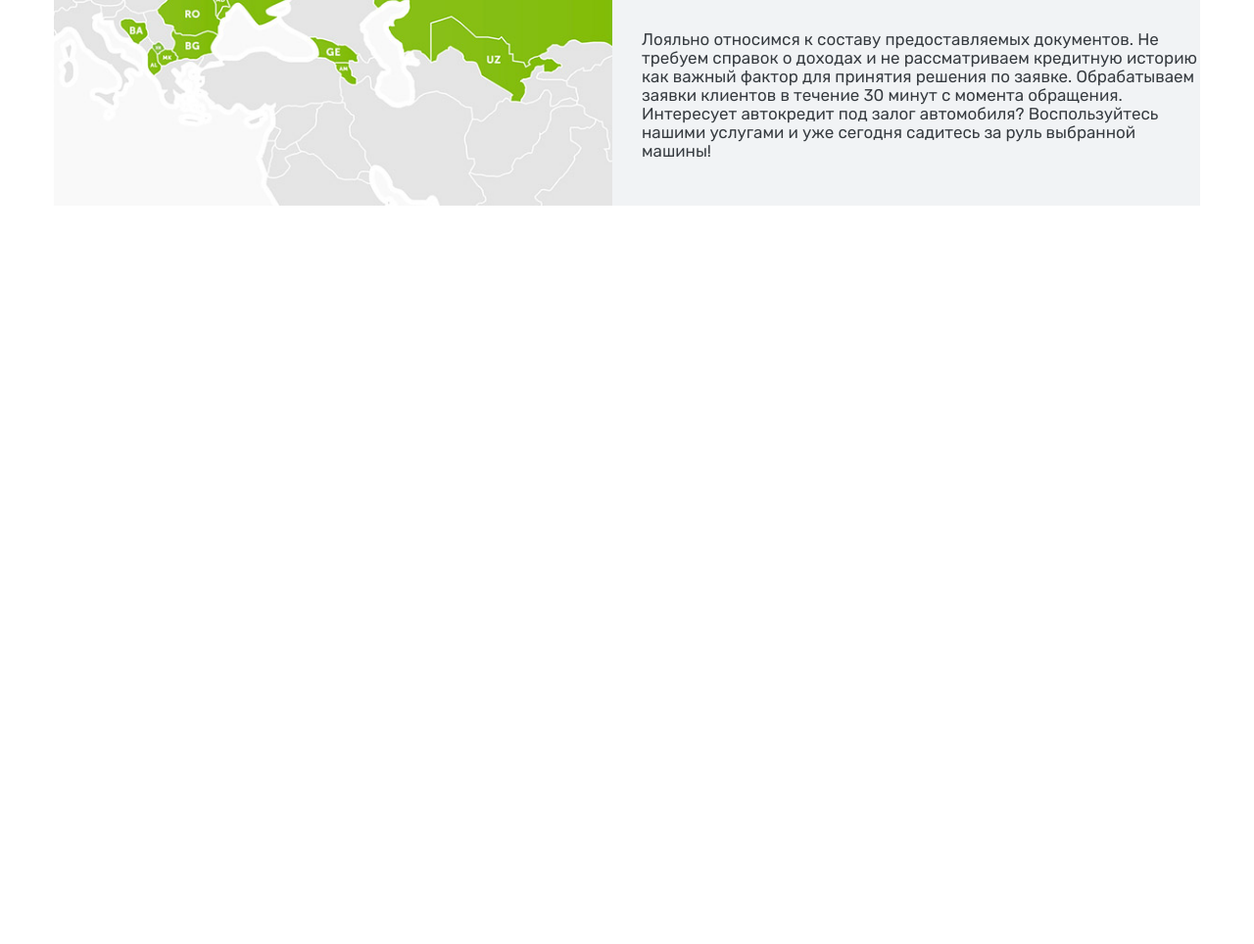
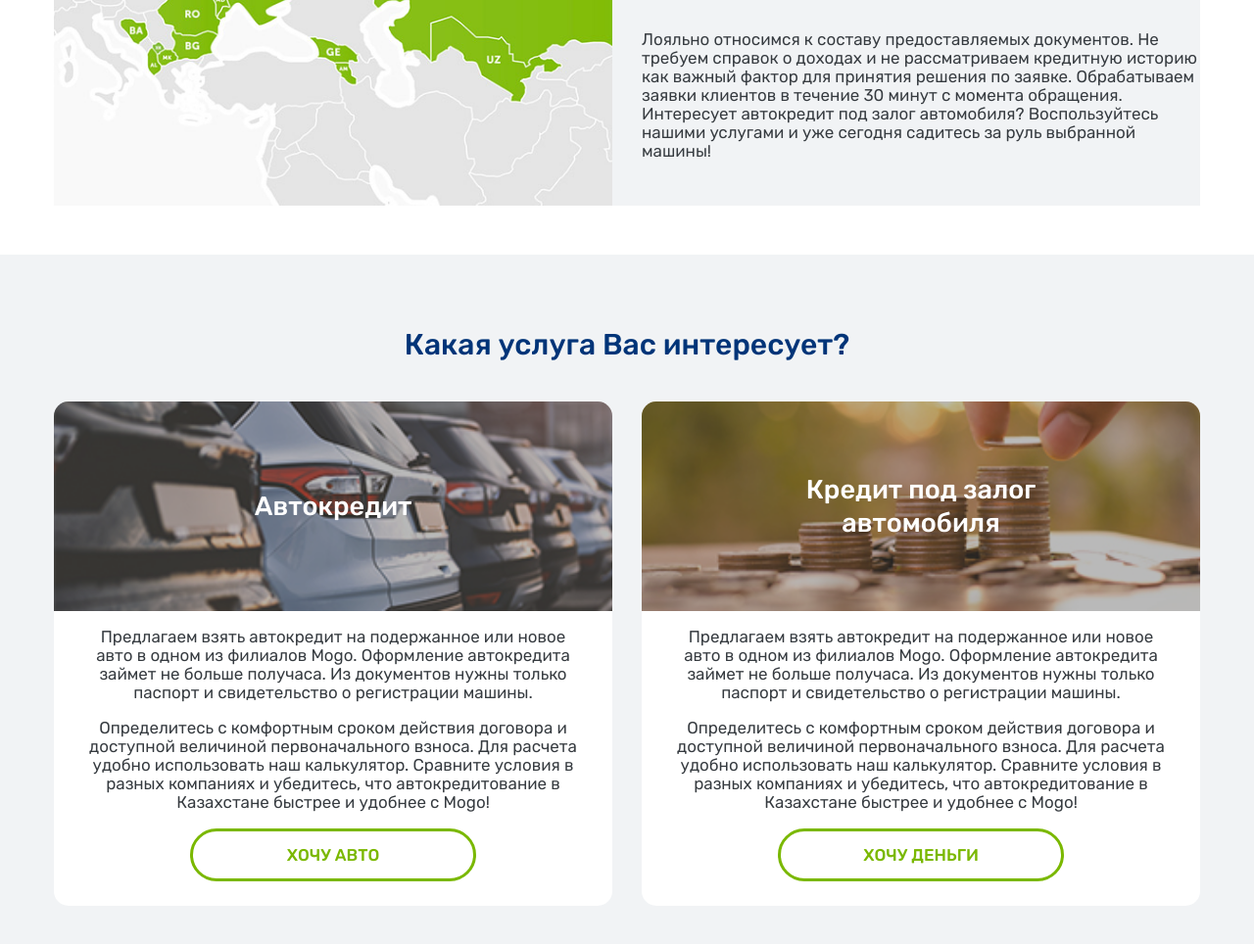
Before and after one commit to bsdave/mogo-pages, a plain HTML site: page 1.main.html in a window 1280 px wide. Shown: the part 2173-3137 px from the top of the page at 98% size. Before the commit the page ends 2433 px from the top, so only its background shows below. Drawn offline with Linux system fonts and the light colour scheme.

Commit message:
MAde services component

```diff
--- a/1.main.html
+++ b/1.main.html
@@ -409,6 +409,62 @@
     </div>
   </div>
 
+  <div class="services-box">
+    <div class="container">
+      <div class="services-head">
+        <h2 class="common-title">Какая услуга Вас интересует?</h2>
+      </div>
+      <div class="services-body">
+        <div class="row">
+          <div class="col-12 col-md-6">
+            <div class="service horizontal-centered">
+              <div class="service-head">
+                <img class="service-image" src="assets/images/carlot.jpg">
+                <div class="service-title-box">
+                  <h3 class="service-title">Автокредит</h3>
+                </div>
+              </div>
+
+              <div class="service-body">
+                <p class="description">Предлагаем взять автокредит на подержанное или новое авто в одном из филиалов
+                  Mogo. Оформление
+                  автокредита займет не больше получаса. Из документов нужны только паспорт и свидетельство о
+                  регистрации машины.</p>
+                <p class="description">Определитесь с комфортным сроком действия договора и доступной величиной
+                  первоначального взноса. Для
+                  расчета удобно использовать наш калькулятор. Сравните условия в разных компаниях и убедитесь, что
+                  автокредитование в Казахстане быстрее и удобнее с Mogo!</p>
+                <a href="#" class="button negative mw292">ХОЧУ АВТО</a>
+              </div>
+            </div>
+          </div>
+          <div class="col-12 col-md-6">
+            <div class="service horizontal-centered">
+              <div class="service-head">
+                <img class="service-image" src="assets/images/money.jpg">
+                <div class="service-title-box">
+                  <h3 class="service-title">Кредит под залог <br> автомобиля</h3>
+                </div>
+              </div>
+
+              <div class="service-body">
+                <p class="description">Предлагаем взять автокредит на подержанное или новое авто в одном из филиалов
+                  Mogo. Оформление
+                  автокредита займет не больше получаса. Из документов нужны только паспорт и свидетельство о
+                  регистрации машины.</p>
+                <p class="description">Определитесь с комфортным сроком действия договора и доступной величиной
+                  первоначального взноса. Для
+                  расчета удобно использовать наш калькулятор. Сравните условия в разных компаниях и убедитесь, что
+                  автокредитование в Казахстане быстрее и удобнее с Mogo!</p>
+                <a href="#" class="button negative mw292">ХОЧУ ДЕНЬГИ</a>
+              </div>
+            </div>
+          </div>
+        </div>
+      </div>
+    </div>
+  </div>
+
 </body>
 
 </html>
--- a/uncompiled_scss/style.scss
+++ b/uncompiled_scss/style.scss
@@ -16,6 +16,7 @@
 @import "styles/components/calculator";
 @import "styles/components/offers";
 @import "styles/components/advantages";
+@import "styles/components/services";
 @import "styles/components/footer";
 
 body {
--- /dev/null
+++ b/uncompiled_scss/styles/components/_services.scss
@@ -0,0 +1,76 @@
+.services-box {
+  padding: 50px 0;
+  background-color: #f1f3f5;
+
+  .services-head {
+    margin-bottom: 40px;
+  }
+
+  .services-body {
+    .service {
+      background-color: #ffffff;
+      padding-bottom: 25px;
+      border-radius: 15px;
+
+      .service-head {
+        position: relative;
+        border-top-left-radius: 15px;
+        border-top-right-radius: 15px;
+
+
+        &::before {
+          border-top-left-radius: 15px;
+          border-top-right-radius: 15px;
+
+          content: "";
+          display: block;
+          position: absolute;
+          z-index: 0;
+          top: 0;
+          left: 0;
+          right: 0;
+          bottom: 0;
+          background: rgba(82, 82, 82, 0.4);
+        }
+
+        .service-image {
+          border-top-left-radius: 15px;
+          border-top-right-radius: 15px;
+
+          display: block;
+          width: 100%;
+          height: auto;
+        }
+
+        .service-title-box {
+        border-radius: 15px;
+
+
+          position: absolute;
+          top: 0;
+          bottom: 0;
+          left: 0;
+          right: 0;
+          text-align: center;
+
+          display: flex;
+          align-items: center;
+          justify-content: center;
+
+          .service-title {
+            margin: 0;
+            font-size: 27px;
+            line-height: 27px;
+            font-weight: 500;
+            line-height: 1.26;
+            color: #ffffff;
+          }
+        }
+      }
+
+      .service-body {
+        padding: 0 35px;
+      }
+    }
+  }
+}
--- a/uncompiled_scss/styles/support/_buttons.scss
+++ b/uncompiled_scss/styles/support/_buttons.scss
@@ -9,4 +9,32 @@
   text-transform: uppercase;
   color: #fefefe;
   text-decoration: none;
+
+  &.negative {
+    border-radius: 27.5px;
+    border: solid 3px #7ab800;
+    background-color: #ffffff;
+
+    font-size: 17px;
+    font-weight: 500;
+    line-height: 1.06;
+    color: #7ab800;
+  }
 }
+
+@include desktop {
+  .button {
+    &.mw292 {
+      max-width: 292px;
+    }
+
+    &.negative {
+      transition: 300ms;
+      &:hover {
+        background: #88cc02;
+        border-color: #88cc02;
+        color: white;
+      }
+    }
+  }
+}
--- a/uncompiled_scss/styles/support/_common.scss
+++ b/uncompiled_scss/styles/support/_common.scss
@@ -212,6 +212,10 @@
   height: 100%;
 }
 
+.horizontal-centered {
+  text-align: center;
+}
+
 @include desktop {
   .common-title {
     font-size: 30px;
```
Also changed, not shown: assets/images/carlot.jpg (added), assets/images/money.jpg (added), assets/styles/style.css.
